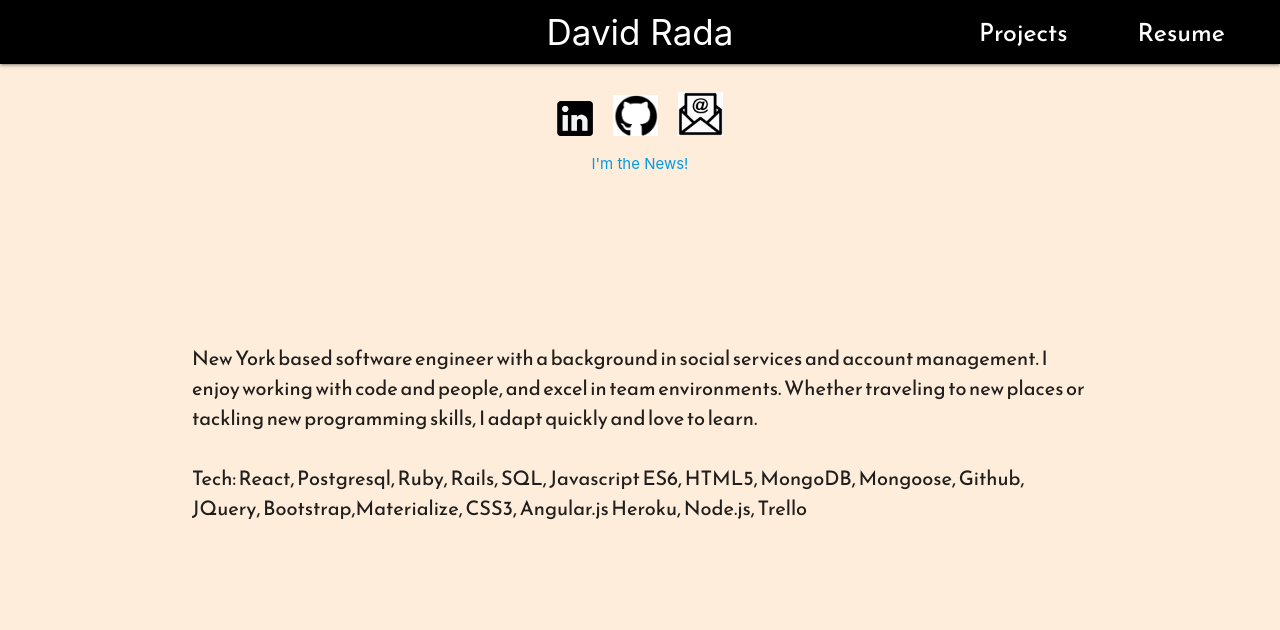
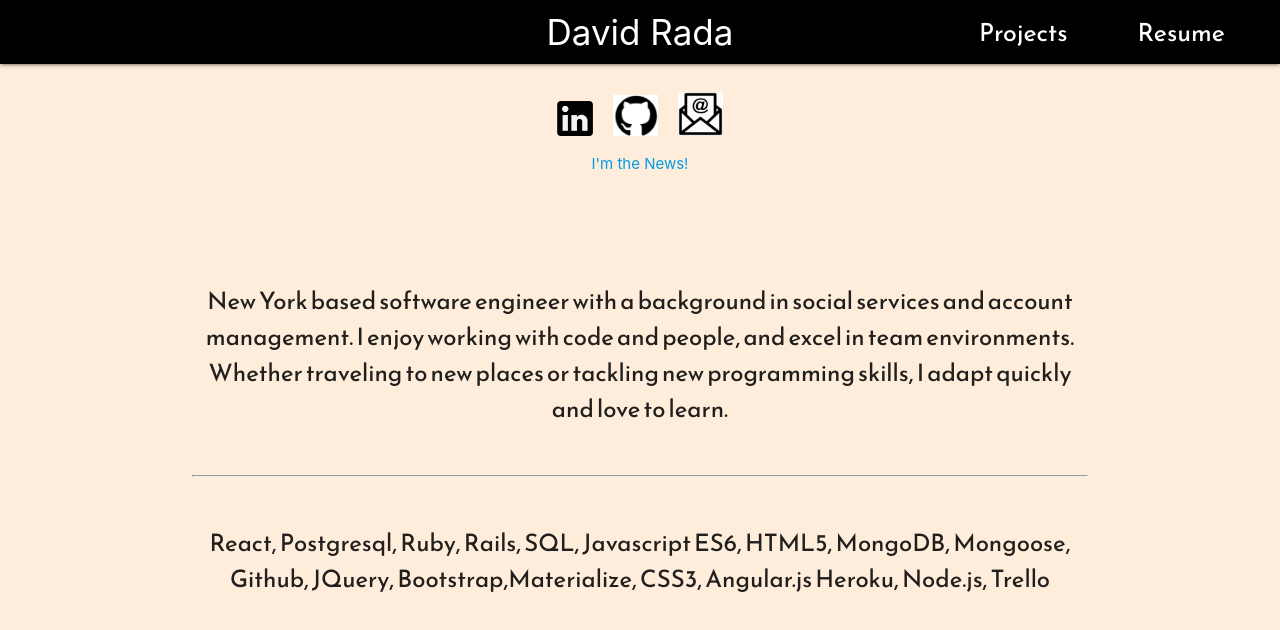
Before and after one commit to DavidJRada/portfolio, a React (Create React App) app: page / in a window 1280 px wide. Shown: the top 630 px of the page. Built offline with nearby package versions, Linux system fonts and the light colour scheme; a web font is replaced by a local one.

Commit message:
font homepage

```diff
--- a/src/components/Home.js
+++ b/src/components/Home.js
@@ -13,8 +13,8 @@ function Home() {
                 <p>New York based software engineer with a background in social services and account management.
                     I enjoy working with code and people, and excel in team environments. Whether traveling to
                     new places or tackling new programming skills, I adapt quickly and love to learn.
-                <br /><br />
-                    Tech: React, Postgresql, Ruby, Rails, SQL, Javascript ES6, HTML5, MongoDB, Mongoose, Github, JQuery, Bootstrap,Materialize, CSS3, Angular.js Heroku, Node.js, Trello
+                <br /><br /><hr></hr><br />
+                    React, Postgresql, Ruby, Rails, SQL, Javascript ES6, HTML5, MongoDB, Mongoose, Github, JQuery, Bootstrap,Materialize, CSS3, Angular.js Heroku, Node.js, Trello
 
             </p>
             </div>
--- a/src/index.css
+++ b/src/index.css
@@ -20,12 +20,13 @@ body {
   margin-right: 10px;
 }
 .about-me {
+  text-align: center;
   font-family: 'Reem Kufi', sans-serif;
-  font-size: 20px;
+  font-size: 24px;
   display: flex;
   width: 70%;
   align-items: space-between;
-  margin: 10% auto;
+  margin: 5% auto;
   justify-content: baseline;
 }
 
```
